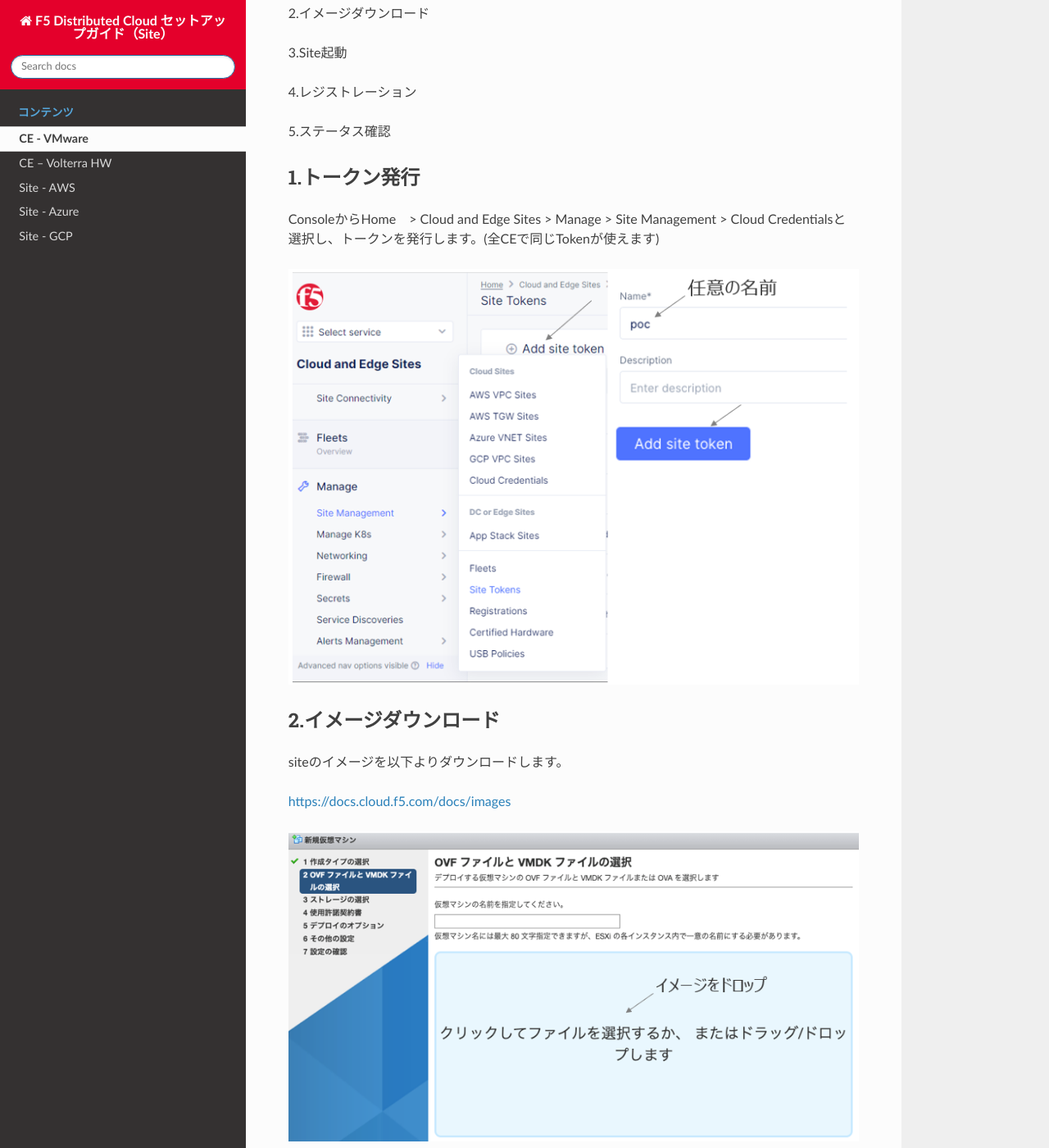
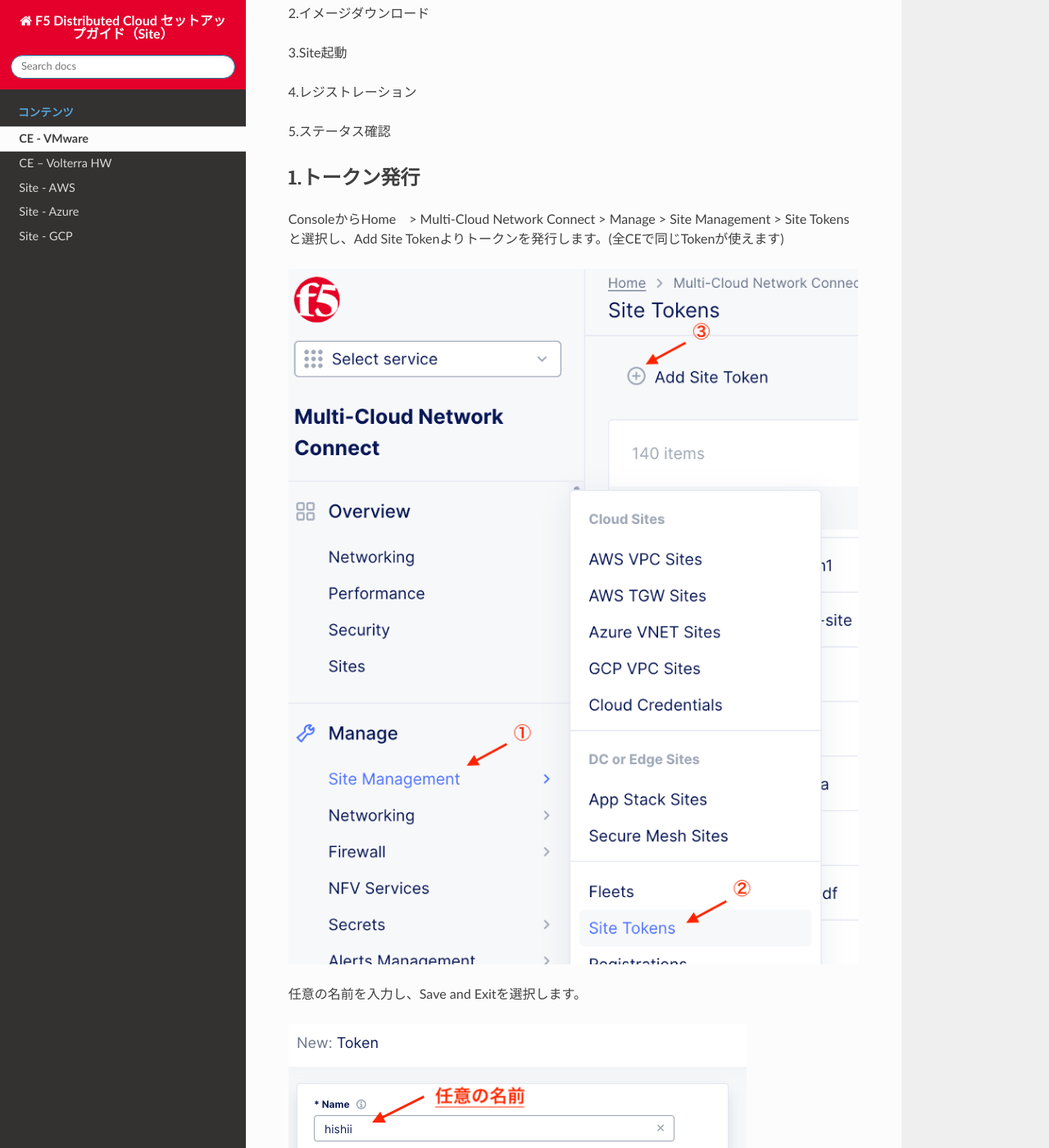
Before and after one commit to BeF5/f5j-dc-site, a Sphinx documentation site: the page built from docs/content1/content1.rst, in a window 1280 px wide and 1400 px high, scrolled down 334 px. Shown: the whole window at 82% size. Built offline with Sphinx 7.4.7 and the Read the Docs theme 2.0.0, drawn with Linux system fonts in a browser that asks for light colours; some of the changed text lies outside the part shown.

Commit message:
Update content1.rst

```diff
--- a/docs/content1/content1.rst
+++ b/docs/content1/content1.rst
@@ -17,15 +17,24 @@
 
 1.トークン発行
 -------
-ConsoleからHome　> Cloud and Edge Sites > Manage > Site Management > Cloud Credentialsと選択し、トークンを発行します。(全CEで同じTokenが使えます)
+ConsoleからHome　> Multi-Cloud Network Connect > Manage > Site Management > Site Tokensと選択し、Add Site Tokenよりトークンを発行します。(全CEで同じTokenが使えます)
 
-.. image:: ../content1/img/img-1.png
+.. image:: ../content1/img/Picture1.png
+
+任意の名前を入力し、Save and Exitを選択します。
+
+.. image:: ../content1/img/Picture2.png
+
 
 2.イメージダウンロード
 -------
-siteのイメージを以下よりダウンロードします。
+イメージファイルを以下URLよりダウンロードします。
 
 https://docs.cloud.f5.com/docs/images
+
+.. image:: ../content1/img/Picture3.png
+
+VMwareのコンソールからインストールを実施します。
 
 .. image:: ../content1/img/img-2.png
 
@@ -44,21 +53,28 @@
 
 4.レジストレーション
 -------
-初期設定したSiteはインターネット経由で自動でF5 Destributed Cloud Servicesへアクセスし、Consoleに表示されます。
+初期設定したSiteはインターネット経由で自動的にXCへアクセスし、Consoleに表示されます。
 
-Home　> Cloud and Edge Sites > Manage > Site Management > Registrationsと選択し、操作します。
+Home　> Multi-Cloud Network Connect > Manage > Site Management > Registrationと選択し、Siteの登録を行います。
 
-.. image:: ../content1/img/img-6.png
+.. image:: ../content1/img/Picture4.png
 
-.. image:: ../content1/img/img-7.png
+対象のSiteのチェックを選択し、必要事項を記載します。
+
+.. image:: ../content1/img/Picture5.png
+
+.. image:: ../content1/img/Picture6.png
+
 
 5.ステータス確認
 -------
 約20-30分後にステータス確認します。
 
-Home > Cloud and Edge Sites > Sites > Site Listと選択します。
+Home > Multi-Cloud Network Connect > Overview > Sites内 DashboardのSitesから対象Siteを確認します。
 
-.. image:: ../content1/img/img-8.png
+.. image:: ../content1/img/Picture7.png
+
+以上で、CEの初期設定は終了です。
 
 .. toctree::
    :titlesonly:
```
